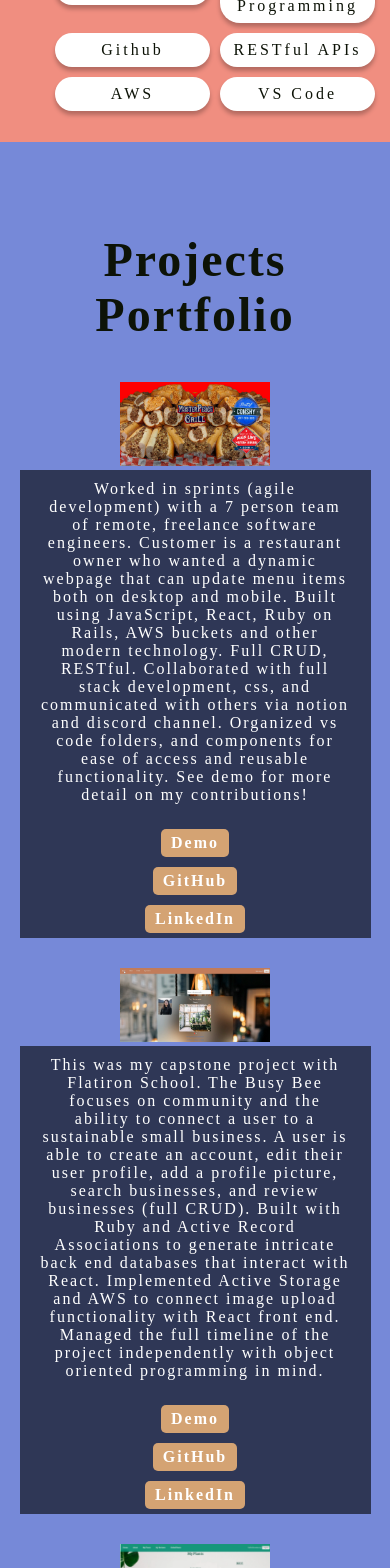
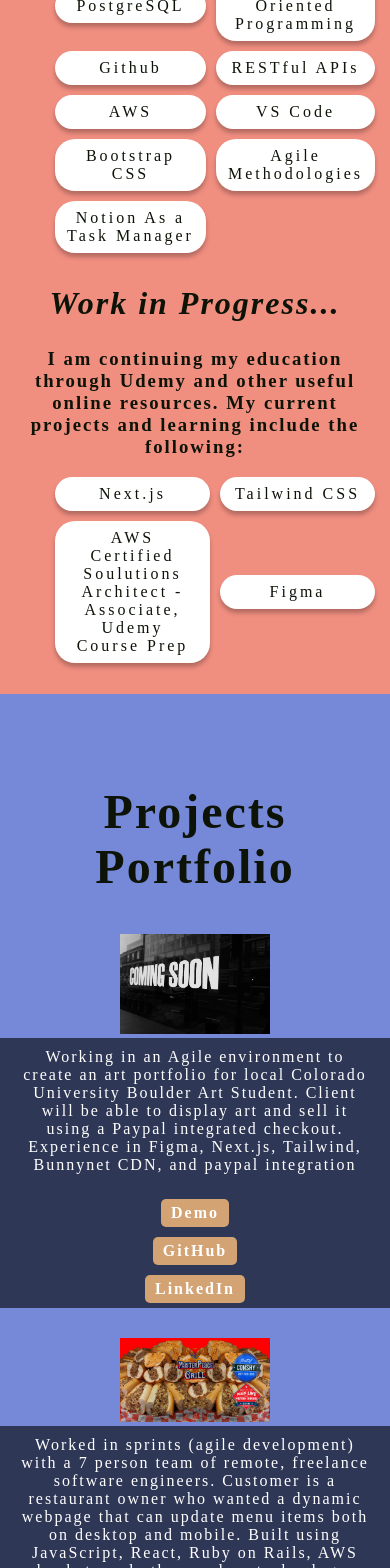
Before and after one commit to brooke-dev/netlify-portfolio, a React (Create React App) app: page / in a window 390 px wide. Shown: the part 3980-5548 px from the top of the page. Built offline with nearby package versions, Linux system fonts and the light colour scheme; a web font is replaced by a local one.

Commit message:
Skills section and project add

```diff
--- a/src/App.js
+++ b/src/App.js
@@ -12,6 +12,7 @@
 import Projects from './NavBarFolder/Projects'
 import Connect from './NavBarFolder/Connect'
 import Footer from './Footer'
+// import ArchivedProjects from './ArchivedProjects/ArchivedProjects'
 
 
 
--- a/src/NavBarFolder/Projects.css
+++ b/src/NavBarFolder/Projects.css
@@ -69,7 +69,7 @@
   }
 
   /* Styles for phones */
-  @media (max-width: 600px) {
+  /* @media (max-width: 600px) {
     .project-container {
       flex-direction: column;
     }
@@ -99,4 +99,36 @@
     .links a {
       margin: 5px 0;
     }
+  } */
+
+  @media (max-width: 600px) {
+    .project-container {
+      flex-direction: column;
+    }
+
+    .project {
+      width: 100%;
+      height: auto;
+    }
+
+    .overlay {
+      position: static;
+      background-color: rgba(0, 0, 0, 0.6);
+      opacity: 1;
+    }
+
+    .description {
+      padding: 10px 20px;
+      text-align: center;
+    }
+
+    .links {
+      flex-direction: column;
+      align-items: center;
+      margin-top: 10px;
+    }
+
+    .links a {
+      margin: 5px 0;
+    }
   }
--- a/src/NavBarFolder/Projects.js
+++ b/src/NavBarFolder/Projects.js
@@ -4,9 +4,20 @@
 import MasterPeaceGrillHome from './ProjectImages/masterpeacegrillhome.jpg'
 import PlantasticHome from './ProjectImages/PlantasticHome.png'
 import BreweryTomfoolerly from './ProjectImages/BreweryTomfoolerly.png'
+import comingsoon from './ProjectImages/comingsoon.jpg'
 
 function Projects() {
   const projects = [
+    {
+      title: "Art Portfolio",
+      screenshot: comingsoon,
+      // demoLink: "https://drive.google.com/file/d/1gyEq202fHD2VUiE1QYxJFcpxGOMwJpXo/view?usp=share_link",
+      // linkedinLink: "https://www.linkedin.com/in/brooke-ross-se/overlay/1635516789378/single-media-viewer/?profileId=ACoAADwX6XwB7YAaUUDQJDvgb33bSY7fuLptSgw",
+      // githubLink: "https://github.com/brookeross99/master_peace_grill",
+      description: "Working in an Agile environment to create an art portfolio for local Colorado University Boulder Art Student. Client will be able to display art and sell it using a Paypal integrated checkout. Experience in Figma, Next.js, Tailwind, Bunnynet CDN, and paypal integration ",
+      skillsTools:["Next.js","Tailwind","Bunny Net CDN", "Paypal Integration"]
+    }
+    ,
     {
       title: "Master Peace Grill",
       screenshot: MasterPeaceGrillHome,
@@ -62,6 +73,7 @@
               </div>
           </div>
         ))}
+       <a>See Archived Projects(coming soon)</a>
       </div>
     </section>
   );
--- a/src/NavBarFolder/Skills.js
+++ b/src/NavBarFolder/Skills.js
@@ -21,8 +21,18 @@
                 <li>RESTful APIs</li>
                 <li>AWS</li>
                 <li>VS Code</li>
-
+                <li>Bootstrap CSS</li>
+                <li>Agile Methodologies</li>
+                <li>Notion As a Task Manager</li>
             </ul>
+            <h2>Work in Progress...</h2>
+            <h3>I am continuing my education through Udemy and other useful online resources. My current projects and learning include the following:</h3>
+              <ul className='skills-two-col'>
+                <li>Next.js</li>
+                <li>Tailwind CSS</li>
+                <li>AWS Certified Soulutions Architect - Associate, Udemy Course Prep</li>
+                <li>Figma</li>
+              </ul>
         </div>
     </section>
   );
```
Also changed, not shown: src/ArchivedProjects/ArchivedProjects.js (added, +15 -0 lines), src/NavBarFolder/ProjectImages/comingsoon.jpg (added).
